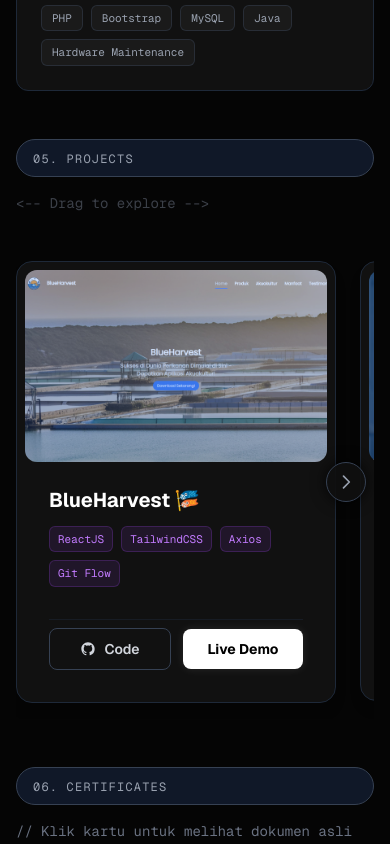
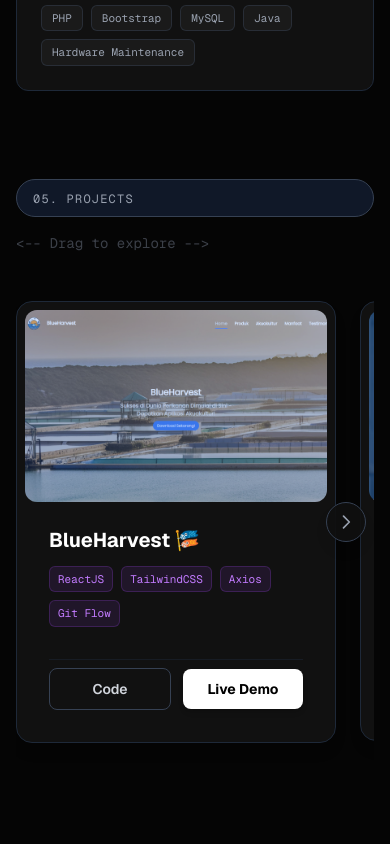
Before and after one commit to HenryFtNonna/profil_kedua, a React (Vite) app in the folder profil-kedua/: page / in a window 390 px wide. Shown: the part 7420-8264 px from the top of the page. Built offline with nearby package versions, Linux system fonts and the light colour scheme.

Commit message:
update project

```diff
--- a/profil-kedua/src/pages/project/Project.jsx
+++ b/profil-kedua/src/pages/project/Project.jsx
@@ -1,13 +1,14 @@
 import React, { useRef, useState, useEffect } from 'react';
-import { motion, useMotionValue, useMotionValueEvent, AnimatePresence } from 'motion/react';
-import image1 from '../../assets/henrimonitoring.png'
-import image2 from '../../assets/tepilangit.png'
-import image3 from '../../assets/blueharvest.png'
-import Image4 from '../../assets/matrixlp.png'
-import Image5 from '../../assets/duittt.png'
-import Image6 from '../../assets/matrixojs.png'
-import Image7 from '../../assets/henricrosshair.png'
+import { motion, useMotionValue, useMotionValueEvent, AnimatePresence } from 'framer-motion';
 
+// Import Assets
+import image1 from '../../assets/henrimonitoring.png';
+import image2 from '../../assets/tepilangit.png';
+import image3 from '../../assets/blueharvest.png';
+import Image4 from '../../assets/matrixlp.png';
+import Image5 from '../../assets/duittt.png';
+import Image6 from '../../assets/matrixojs.png';
+import Image7 from '../../assets/henricrosshair.png';
 
 export default function Project() {
   const projects = [
@@ -69,19 +70,15 @@
     }
   ];
 
-  // 1. TAMBAHIN STATE BUAT NGELACAK KARTU YANG AKTIF (MEKAR)
-  const [activeProject, setActiveProject] = useState(null);
-
   const carouselRef = useRef();
   const [width, setWidth] = useState(0);
-
   const x = useMotionValue(0);
   const [canScrollLeft, setCanScrollLeft] = useState(false);
   const [canScrollRight, setCanScrollRight] = useState(true);
 
   useEffect(() => {
-    setTimeout(() => {
-      if(carouselRef.current) {
+    const calculateWidth = () => {
+      if (carouselRef.current) {
         const scrollWidth = carouselRef.current.scrollWidth;
         const offsetWidth = carouselRef.current.offsetWidth;
         setWidth(scrollWidth - offsetWidth);
@@ -90,7 +87,11 @@
           setCanScrollRight(false);
         }
       }
-    }, 100);
+    };
+
+    setTimeout(calculateWidth, 100);
+    window.addEventListener('resize', calculateWidth);
+    return () => window.removeEventListener('resize', calculateWidth);
   }, []);
 
   useMotionValueEvent(x, "change", (latest) => {
@@ -99,12 +100,12 @@
   });
 
   return (
-    <div className="w-full relative overflow-hidden">
-
+    <div className="w-full relative overflow-hidden py-10">
+      {/* Title & Drag Indicator */}
       <motion.div
-        initial={{ opacity: 0, x: -30, skewX: 10 }}
-        whileInView={{ opacity: 1, x: 0, skewX: 0 }}
-        viewport={{ once: true, amount: 0.2 }}
+        initial={{ opacity: 0, x: -30 }}
+        whileInView={{ opacity: 1, x: 0 }}
+        viewport={{ once: true }}
         transition={{ type: "spring", stiffness: 200, damping: 15 }}
         className="flex flex-col sm:flex-row sm:items-center gap-4 mb-8 lg:mb-12"
       >
@@ -119,24 +120,19 @@
         </span>
       </motion.div>
 
+      {/* Slider Wrapper */}
       <div className="relative">
-
+        {/* Navigation Arrows */}
         <AnimatePresence>
           {canScrollLeft && (
             <motion.div
               initial={{ opacity: 0, x: -10 }}
               animate={{ opacity: 1, x: 0 }}
               exit={{ opacity: 0, x: -10 }}
-              className="absolute left-2 md:left-6 top-1/2 -translate-y-1/2 z-30 w-10 h-10 md:w-12 md:h-12 rounded-full bg-[#111]/80 backdrop-blur-md border border-gray-700 flex items-center justify-center shadow-[0_0_15px_rgba(0,0,0,0.8)] text-white group cursor-grab hover:border-blue-500 transition-colors"
+              className="absolute left-2 md:left-6 top-1/2 -translate-y-1/2 z-30 w-10 h-10 md:w-12 md:h-12 rounded-full bg-[#111]/80 backdrop-blur-md border border-gray-700 flex items-center justify-center shadow-lg text-white group cursor-grab hover:border-blue-500 transition-colors"
             >
-              <div className="absolute bottom-full mb-3 left-1/2 -translate-x-1/2 opacity-0 group-hover:opacity-100 group-hover:-translate-y-1 transition-all duration-300 pointer-events-none z-40">
-                <div className="relative bg-[#1a1a1a] border border-blue-500/50 text-blue-400 text-[10px] font-mono tracking-widest uppercase px-3 py-1.5 rounded-lg shadow-[0_0_10px_rgba(59,130,246,0.3)] whitespace-nowrap">
-                  Swipe it!
-                  <div className="absolute -bottom-[4px] left-1/2 -translate-x-1/2 w-2 h-2 bg-[#1a1a1a] border-b border-r border-blue-500/50 rotate-45"></div>
-                </div>
-              </div>
-
-              <svg className="w-5 h-5 md:w-6 md:h-6 text-gray-400 group-hover:text-white transition-colors" fill="none" stroke="currentColor" viewBox="0 0 24 24"><path strokeLinecap="round" strokeLinejoin="round" strokeWidth="2" d="M15 19l-7-7 7-7"></path></svg>
+              <Tooltip text="Swipe it!" />
+              <ArrowLeftIcon />
             </motion.div>
           )}
         </AnimatePresence>
@@ -147,24 +143,16 @@
               initial={{ opacity: 0, x: 10 }}
               animate={{ opacity: 1, x: 0 }}
               exit={{ opacity: 0, x: 10 }}
-              className="absolute right-2 md:right-6 top-1/2 -translate-y-1/2 z-30 w-10 h-10 md:w-12 md:h-12 rounded-full bg-[#111]/80 backdrop-blur-md border border-gray-700 flex items-center justify-center shadow-[0_0_15px_rgba(0,0,0,0.8)] text-white group cursor-grab hover:border-blue-500 transition-colors"
+              className="absolute right-2 md:right-6 top-1/2 -translate-y-1/2 z-30 w-10 h-10 md:w-12 md:h-12 rounded-full bg-[#111]/80 backdrop-blur-md border border-gray-700 flex items-center justify-center shadow-lg text-white group cursor-grab hover:border-blue-500 transition-colors"
             >
-              <div className="absolute bottom-full mb-3 left-1/2 -translate-x-1/2 opacity-0 group-hover:opacity-100 group-hover:-translate-y-1 transition-all duration-300 pointer-events-none z-40">
-                <div className="relative bg-[#1a1a1a] border border-blue-500/50 text-blue-400 text-[10px] font-mono tracking-widest uppercase px-3 py-1.5 rounded-lg shadow-[0_0_10px_rgba(59,130,246,0.3)] whitespace-nowrap">
-                  Swipe it!
-                  <div className="absolute -bottom-[4px] left-1/2 -translate-x-1/2 w-2 h-2 bg-[#1a1a1a] border-b border-r border-blue-500/50 rotate-45"></div>
-                </div>
-              </div>
-
-              <svg className="w-5 h-5 md:w-6 md:h-6 text-gray-400 group-hover:text-white transition-colors" fill="none" stroke="currentColor" viewBox="0 0 24 24"><path strokeLinecap="round" strokeLinejoin="round" strokeWidth="2" d="M9 5l7 7-7 7"></path></svg>
+              <Tooltip text="Swipe it!" />
+              <ArrowRightIcon />
             </motion.div>
           )}
         </AnimatePresence>
 
-        <motion.div
-          ref={carouselRef}
-          className="cursor-grab active:cursor-grabbing overflow-visible"
-        >
+        {/* Carousel Track */}
+        <motion.div ref={carouselRef} className="cursor-grab active:cursor-grabbing overflow-visible">
           <motion.div
             drag="x"
             dragConstraints={{ right: 0, left: -width }}
@@ -172,57 +160,64 @@
             className="flex gap-6 lg:gap-8 py-4 items-start"
           >
             {projects.map((project, index) => (
+              <ProjectCard key={index} project={project} index={index} />
+            ))}
+          </motion.div>
+        </motion.div>
+      </div>
+    </div>
+  );
+}
+
+// Sub-components to keep the main code clean
+const Tooltip = ({ text }) => (
+  <div className="absolute bottom-full mb-3 left-1/2 -translate-x-1/2 opacity-0 group-hover:opacity-100 group-hover:-translate-y-1 transition-all duration-300 pointer-events-none z-40">
+    <div className="relative bg-[#1a1a1a] border border-blue-500/50 text-blue-400 text-[10px] font-mono tracking-widest uppercase px-3 py-1.5 rounded-lg shadow-blue-500/30 whitespace-nowrap">
+      {text}
+      <div className="absolute -bottom-[4px] left-1/2 -translate-x-1/2 w-2 h-2 bg-[#1a1a1a] border-b border-r border-blue-500/50 rotate-45"></div>
+    </div>
+  </div>
+);
+
+const ProjectCard = ({ project, index }) => (
   <motion.div
-                key={index}
     initial={{ opacity: 0, scale: 0.9, y: 50 }}
     whileInView={{ opacity: 1, scale: 1, y: 0 }}
     viewport={{ once: true, amount: 0.1 }}
     transition={{ type: "spring", stiffness: 200, damping: 20, delay: index * 0.1 }}
   >
-                {/* 2. UPDATE WRAPPER KARTU */}
-                {/* Hapus whileHover bawaan framer motion, ganti pake event listener klik & mouse */}
     <motion.div
-                  onClick={() => setActiveProject(activeProject === index ? null : index)} // Di-tap di HP bakal nutup/buka
-                  onMouseEnter={() => setActiveProject(index)} // Di-hover di desktop bakal buka
-                  onMouseLeave={() => setActiveProject(null)} // Mouse keluar bakal nutup
       initial="rest"
-                  animate={activeProject === index ? "hover" : "rest"} // Animasi jalan berdasarkan state
-                  className="px-2 py-2 min-w-[320px] max-w-[320px] md:min-w-[400px] md:max-w-[400px] bg-[#111] border border-gray-800 rounded-2xl overflow-hidden flex flex-col group shadow-lg transition-colors hover:border-gray-600 cursor-pointer"
+      whileHover="hover"
+      animate="rest"
+      className="px-2 py-2 min-w-[320px] max-w-[320px] md:min-w-[400px] md:max-w-[400px] bg-[#111] border border-gray-800 rounded-2xl overflow-hidden flex flex-col group shadow-lg transition-colors hover:border-gray-600"
     >
-                  {/* Thumbnail Image */}
       <div className="relative h-48 md:h-56 overflow-hidden shrink-0 rounded-xl">
-                    <div className="absolute inset-0 bg-blue-500/20 group-hover:bg-transparent transition-colors z-10 "></div>
+        <div className="absolute inset-0 bg-blue-500/20 group-hover:bg-transparent transition-colors z-10"></div>
         <img
           src={project.image}
           alt={project.title}
           loading="lazy"
-                      decoding="async"
           className="w-full h-full object-cover transform group-hover:scale-110 transition-transform duration-700 ease-out"
         />
       </div>
 
-                  {/* Card Content Area */}
       <div className="p-6 flex flex-col flex-grow">
-                    <h3 className="text-xl md:text-2xl font-bold text-white mb-3 group-hover:text-blue-400 transition-colors duration-300">
+        <h3 className="text-xl md:text-2xl font-bold text-white mb-3 group-hover:text-blue-400 transition-colors">
           {project.title}
         </h3>
 
-                    {/* ACCORDION ANIMATION: Deskripsi Sembunyi */}
-                    {/* Ini otomatis ngikutin trigger 'animate={...}' dari bungkus kartunya */}
         <motion.div
           variants={{
             rest: { height: 0, opacity: 0 },
             hover: { height: "auto", opacity: 1 }
           }}
-                      transition={{ duration: 0.3, ease: "easeOut" }}
+          transition={{ duration: 0.3 }}
           className="overflow-hidden"
         >
-                      <p className="text-gray-400 text-sm leading-relaxed mb-4">
-                        {project.desc}
-                      </p>
+          <p className="text-gray-400 text-sm leading-relaxed mb-4">{project.desc}</p>
         </motion.div>
 
-                    {/* Tech Stack Pills */}
         <div className="flex flex-wrap gap-2 mb-8">
           {project.tech.map((t, i) => (
             <span key={i} className="text-[11px] font-mono text-purple-400 bg-purple-500/10 border border-purple-500/20 px-2 py-1 rounded-md">
@@ -231,42 +226,31 @@
           ))}
         </div>
 
-                    {/* Buttons Layout */}
         <div className="flex items-center gap-3 mt-auto pt-2 border-t border-gray-800/50">
           {project.github && (
-                        <a
-                          href={project.github}
-                          target="_blank"
-                          rel="noopener noreferrer"
-                          className="flex-1 flex justify-center items-center gap-2 py-2.5 rounded-lg border border-gray-700 text-gray-300 hover:text-white hover:border-blue-500 hover:bg-blue-500/10 transition-all font-semibold text-sm"
-                        >
-                          <svg className="w-4 h-4" fill="currentColor" viewBox="0 0 24 24" aria-hidden="true">
-                            <path fillRule="evenodd" d="M12 2C6.477 2 2 6.484 2 12.017c0 4.425 2.865 8.18 6.839 9.504.5.092.682-.217.682-.483 0-.237-.008-.868-.013-1.703-2.782.605-3.369-1.343-3.369-1.343-.454-1.158-1.11-1.466-1.11-1.466-.908-.62.069-.608.069-.608 1.003.07 1.531 1.032 1.531 1.032.892 1.53 2.341 1.088 2.91.832.092-.647.35-1.088.636-1.338-2.22-.253-4.555-1.113-4.555-4.951 0-1.093.39-1.988 1.029-2.688-.103-.253-.446-1.272.098-2.65 0 0 .84-.27 2.75 1.026A9.564 9.564 0 0112 6.844c.85.004 1.705.115 2.504.337 1.909-1.296 2.747-1.027 2.747-1.027.546 1.379.202 2.398.1 2.651.64.7 1.028 1.595 1.028 2.688 0 3.848-2.339 4.695-4.566 4.943.359.309.678.92.678 1.855 0 1.338-.012 2.419-.012 2.747 0 .268.18.58.688.482A10.019 10.019 0 0022 12.017C22 6.484 17.522 2 12 2z" clipRule="evenodd" />
-                          </svg>
+            <a href={project.github} target="_blank" rel="noopener noreferrer" className="flex-1 flex justify-center items-center gap-2 py-2.5 rounded-lg border border-gray-700 text-gray-300 hover:text-white hover:border-blue-500 hover:bg-blue-500/10 transition-all font-semibold text-sm">
               Code
             </a>
           )}
-
           {project.live && (
-                        <a
-                          href={project.live}
-                          target="_blank"
-                          rel="noopener noreferrer"
-                          className="flex-1 py-2.5 rounded-lg bg-white hover:bg-gray-200 text-black text-center transition-all font-bold text-sm shadow-[0_0_10px_rgba(255,255,255,0.1)] hover:shadow-[0_0_15px_rgba(255,255,255,0.3)]"
-                        >
+            <a href={project.live} target="_blank" rel="noopener noreferrer" className="flex-1 py-2.5 rounded-lg bg-white hover:bg-gray-200 text-black text-center transition-all font-bold text-sm shadow-md">
               Live Demo
             </a>
           )}
         </div>
       </div>
-
     </motion.div>
   </motion.div>
-            ))}
-          </motion.div>
-        </motion.div>
-      </div>
+);
 
-    </div>
+const ArrowLeftIcon = () => (
+  <svg className="w-5 h-5 md:w-6 md:h-6 text-gray-400 group-hover:text-white transition-colors" fill="none" stroke="currentColor" viewBox="0 0 24 24">
+    <path strokeLinecap="round" strokeLinejoin="round" strokeWidth="2" d="M15 19l-7-7 7-7" />
+  </svg>
 );
-}
+
+const ArrowRightIcon = () => (
+  <svg className="w-5 h-5 md:w-6 md:h-6 text-gray-400 group-hover:text-white transition-colors" fill="none" stroke="currentColor" viewBox="0 0 24 24">
+    <path strokeLinecap="round" strokeLinejoin="round" strokeWidth="2" d="M9 5l7 7-7 7" />
+  </svg>
+);
```
Lines whose indentation alone changed are shown as unchanged.
